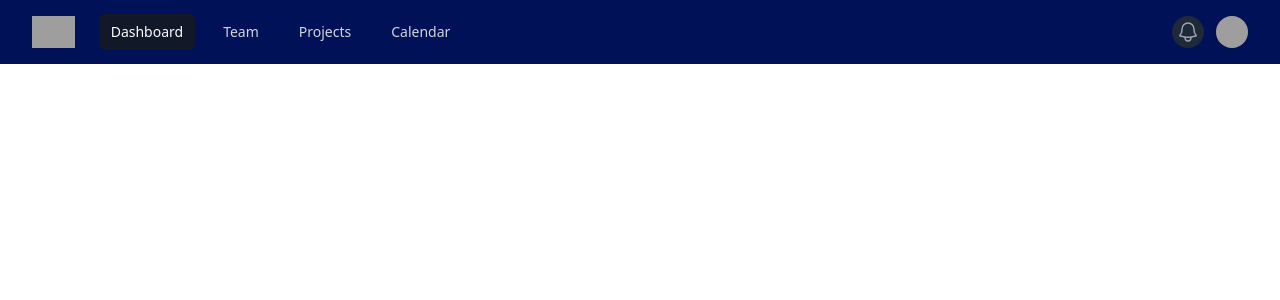
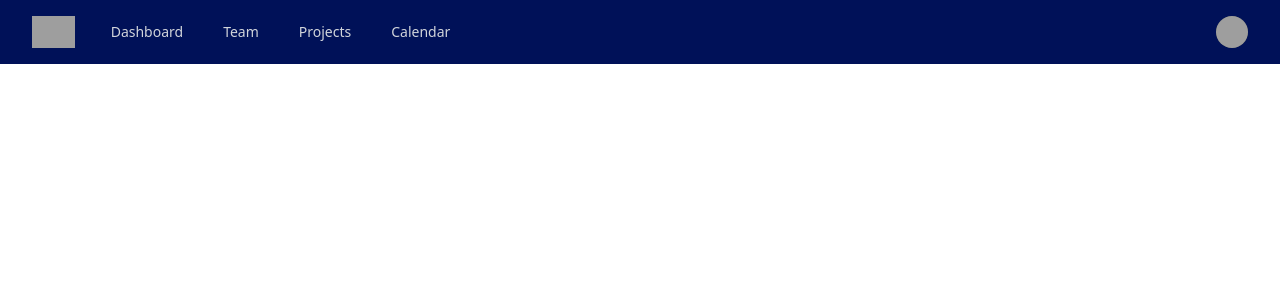
Before and after one commit to reza107-hub/university-management-system, a React (Vite) app: page / in a window 1280 px wide. Shown: the top 300 px of the page. Built offline with nearby package versions, Linux system fonts and the light colour scheme; grey boxes are pictures that could not be loaded.

Commit message:
navbar orginised

```diff
--- /dev/null
+++ b/src/Pages/Shared/Navbar/BigScreenView.jsx
@@ -0,0 +1,18 @@
+const BigScreenView = ({ navigation }) => {
+  return (
+    <div className="flex space-x-4">
+      {navigation.map((item) => (
+        <a
+          key={item.name}
+          href={item.href}
+          className={"text-gray-300 hover:bg-gray-700 hover:text-white rounded-md px-3 py-2 text-sm font-medium"
+          }
+        >
+          {item.name}
+        </a>
+      ))}
+    </div>
+  );
+};
+
+export default BigScreenView;
--- /dev/null
+++ b/src/Pages/Shared/Navbar/MenuIcon.jsx
@@ -0,0 +1,17 @@
+const MenuIcon = ({ Disclosure, open, XMarkIcon, Bars3Icon }) => {
+  return (
+    <div className="absolute inset-y-0 left-0 flex items-center sm:hidden">
+      <Disclosure.Button className="relative inline-flex items-center justify-center rounded-md p-2 text-gray-400 hover:bg-gray-700 hover:text-white focus:outline-none focus:ring-2 focus:ring-inset focus:ring-white">
+        <span className="absolute -inset-0.5" />
+        <span className="sr-only">Open main menu</span>
+        {open ? (
+          <XMarkIcon className="block h-6 w-6" aria-hidden="true" />
+        ) : (
+          <Bars3Icon className="block h-6 w-6" aria-hidden="true" />
+        )}
+      </Disclosure.Button>
+    </div>
+  );
+};
+
+export default MenuIcon;
--- /dev/null
+++ b/src/Pages/Shared/Navbar/NavIcon.jsx
@@ -0,0 +1,13 @@
+const NavIcon = () => {
+  return (
+    <div className="flex flex-shrink-0 items-center">
+      <img
+        className="h-8 w-auto"
+        src="https://tailwindui.com/img/logos/mark.svg?color=indigo&shade=500"
+        alt="Your Company"
+      />
+    </div>
+  );
+};
+
+export default NavIcon;
--- a/src/Pages/Shared/Navbar/NavigationBar.jsx
+++ b/src/Pages/Shared/Navbar/NavigationBar.jsx
@@ -1,166 +1,53 @@
 import { Fragment } from "react";
 import { Disclosure, Menu, Transition } from "@headlessui/react";
-import { Bars3Icon, BellIcon, XMarkIcon } from "@heroicons/react/24/outline";
+import { Bars3Icon, XMarkIcon } from "@heroicons/react/24/outline";
+import { navigation } from "./navigation";
+import NavIcon from "./NavIcon";
+import BigScreenView from "./BigScreenView";
+import SmallScreenView from "./SmallScreenView";
+import MenuIcon from "./MenuIcon";
+import Profile from "./Profile";
 
-const navigation = [
-  { name: "Dashboard", href: "#", current: true },
-  { name: "Team", href: "#", current: false },
-  { name: "Projects", href: "#", current: false },
-  { name: "Calendar", href: "#", current: false },
-];
-
-function classNames(...classes) {
-  return classes.filter(Boolean).join(" ");
-}
-
-export default function NavigationBar() {
+const NavigationBar = () => {
   return (
     <Disclosure as="nav" className="bg-primary">
       {({ open }) => (
         <>
           <div className="mx-auto max-w-7xl px-2 sm:px-6 lg:px-8">
             <div className="relative flex h-16 items-center justify-between">
-              <div className="absolute inset-y-0 left-0 flex items-center sm:hidden">
-                {/* Mobile menu button*/}
-                <Disclosure.Button className="relative inline-flex items-center justify-center rounded-md p-2 text-gray-400 hover:bg-gray-700 hover:text-white focus:outline-none focus:ring-2 focus:ring-inset focus:ring-white">
-                  <span className="absolute -inset-0.5" />
-                  <span className="sr-only">Open main menu</span>
-                  {open ? (
-                    <XMarkIcon className="block h-6 w-6" aria-hidden="true" />
-                  ) : (
-                    <Bars3Icon className="block h-6 w-6" aria-hidden="true" />
-                  )}
-                </Disclosure.Button>
-              </div>
+              {/* Mobile menu button*/}
+              <MenuIcon
+                Disclosure={Disclosure}
+                open={open}
+                XMarkIcon={XMarkIcon}
+                Bars3Icon={Bars3Icon}
+              />
               <div className="flex flex-1 items-center justify-center sm:items-stretch sm:justify-start">
-                <div className="flex flex-shrink-0 items-center">
-                  <img
-                    className="h-8 w-auto"
-                    src="https://tailwindui.com/img/logos/mark.svg?color=indigo&shade=500"
-                    alt="Your Company"
-                  />
-                </div>
+                {/* Nav icon image*/}
+                <NavIcon />
                 <div className="hidden sm:ml-6 sm:block">
-                  <div className="flex space-x-4">
-                    {navigation.map((item) => (
-                      <a
-                        key={item.name}
-                        href={item.href}
-                        className={classNames(
-                          item.current
-                            ? "bg-gray-900 text-white"
-                            : "text-gray-300 hover:bg-gray-700 hover:text-white",
-                          "rounded-md px-3 py-2 text-sm font-medium"
-                        )}
-                        aria-current={item.current ? "page" : undefined}
-                      >
-                        {item.name}
-                      </a>
-                    ))}
-                  </div>
+                  {/* for big screen view */}
+                  <BigScreenView navigation={navigation} />
                 </div>
               </div>
               <div className="absolute inset-y-0 right-0 flex items-center pr-2 sm:static sm:inset-auto sm:ml-6 sm:pr-0">
-                <button
-                  type="button"
-                  className="relative rounded-full bg-gray-800 p-1 text-gray-400 hover:text-white focus:outline-none focus:ring-2 focus:ring-white focus:ring-offset-2 focus:ring-offset-gray-800"
-                >
-                  <span className="absolute -inset-1.5" />
-                  <span className="sr-only">View notifications</span>
-                  <BellIcon className="h-6 w-6" aria-hidden="true" />
-                </button>
-
                 {/* Profile dropdown */}
-                <Menu as="div" className="relative ml-3">
-                  <div>
-                    <Menu.Button className="relative flex rounded-full bg-gray-800 text-sm focus:outline-none focus:ring-2 focus:ring-white focus:ring-offset-2 focus:ring-offset-gray-800">
-                      <span className="absolute -inset-1.5" />
-                      <span className="sr-only">Open user menu</span>
-                      <img
-                        className="h-8 w-8 rounded-full"
-                        src="https://images.unsplash.com/photo-1472099645785-5658abf4ff4e?ixlib=rb-1.2.1&ixid=eyJhcHBfaWQiOjEyMDd9&auto=format&fit=facearea&facepad=2&w=256&h=256&q=80"
-                        alt=""
-                      />
-                    </Menu.Button>
-                  </div>
-                  <Transition
-                    as={Fragment}
-                    enter="transition ease-out duration-100"
-                    enterFrom="transform opacity-0 scale-95"
-                    enterTo="transform opacity-100 scale-100"
-                    leave="transition ease-in duration-75"
-                    leaveFrom="transform opacity-100 scale-100"
-                    leaveTo="transform opacity-0 scale-95"
-                  >
-                    <Menu.Items className="absolute right-0 z-10 mt-2 w-48 origin-top-right rounded-md bg-white py-1 shadow-lg ring-1 ring-black ring-opacity-5 focus:outline-none">
-                      <Menu.Item>
-                        {({ active }) => (
-                          <a
-                            href="#"
-                            className={classNames(
-                              active ? "bg-gray-100" : "",
-                              "block px-4 py-2 text-sm text-gray-700"
-                            )}
-                          >
-                            Your Profile
-                          </a>
-                        )}
-                      </Menu.Item>
-                      <Menu.Item>
-                        {({ active }) => (
-                          <a
-                            href="#"
-                            className={classNames(
-                              active ? "bg-gray-100" : "",
-                              "block px-4 py-2 text-sm text-gray-700"
-                            )}
-                          >
-                            Settings
-                          </a>
-                        )}
-                      </Menu.Item>
-                      <Menu.Item>
-                        {({ active }) => (
-                          <a
-                            href="#"
-                            className={classNames(
-                              active ? "bg-gray-100" : "",
-                              "block px-4 py-2 text-sm text-gray-700"
-                            )}
-                          >
-                            Sign out
-                          </a>
-                        )}
-                      </Menu.Item>
-                    </Menu.Items>
-                  </Transition>
-                </Menu>
+                <Profile
+                  Menu={Menu}
+                  Transition={Transition}
+                  Fragment={Fragment}
+                />
               </div>
             </div>
           </div>
 
           <Disclosure.Panel className="sm:hidden">
-            <div className="space-y-1 px-2 pb-3 pt-2">
-              {navigation.map((item) => (
-                <Disclosure.Button
-                  key={item.name}
-                  as="a"
-                  href={item.href}
-                  className={classNames(
-                    item.current
-                      ? "bg-gray-900 text-white"
-                      : "text-gray-300 hover:bg-gray-700 hover:text-white",
-                    "block rounded-md px-3 py-2 text-base font-medium"
-                  )}
-                  aria-current={item.current ? "page" : undefined}
-                >
-                  {item.name}
-                </Disclosure.Button>
-              ))}
-            </div>
+            {/* responsive view */}
+            <SmallScreenView navigation={navigation} Disclosure={Disclosure} />
           </Disclosure.Panel>
         </>
       )}
     </Disclosure>
   );
-}
+};
+export default NavigationBar;
--- /dev/null
+++ b/src/Pages/Shared/Navbar/Profile.jsx
@@ -0,0 +1,69 @@
+const Profile = ({ Menu, Transition, Fragment }) => {
+  return (
+    <>
+      <Menu as="div" className="relative ml-3">
+        <div>
+          <Menu.Button className="relative flex rounded-full bg-gray-800 text-sm focus:outline-none focus:ring-2 focus:ring-white focus:ring-offset-2 focus:ring-offset-gray-800">
+            <span className="absolute -inset-1.5" />
+            <span className="sr-only">Open user menu</span>
+            <img
+              className="h-8 w-8 rounded-full"
+              src="https://images.unsplash.com/photo-1472099645785-5658abf4ff4e?ixlib=rb-1.2.1&ixid=eyJhcHBfaWQiOjEyMDd9&auto=format&fit=facearea&facepad=2&w=256&h=256&q=80"
+              alt=""
+            />
+          </Menu.Button>
+        </div>
+        <Transition
+          as={Fragment}
+          enter="transition ease-out duration-100"
+          enterFrom="transform opacity-0 scale-95"
+          enterTo="transform opacity-100 scale-100"
+          leave="transition ease-in duration-75"
+          leaveFrom="transform opacity-100 scale-100"
+          leaveTo="transform opacity-0 scale-95"
+        >
+          <Menu.Items className="absolute right-0 z-10 mt-2 w-48 origin-top-right rounded-md bg-white py-1 shadow-lg ring-1 ring-black ring-opacity-5 focus:outline-none">
+            <Menu.Item>
+              {({ active }) => (
+                <a
+                  href="#"
+                  className={`${
+                    active ? "bg-gray-100" : ""
+                  } block px-4 py-2 text-sm text-gray-700`}
+                >
+                  Your Profile
+                </a>
+              )}
+            </Menu.Item>
+            <Menu.Item>
+              {({ active }) => (
+                <a
+                  href="#"
+                  className={`${
+                    active ? "bg-gray-100" : ""
+                  } block px-4 py-2 text-sm text-gray-700`}
+                >
+                  Settings
+                </a>
+              )}
+            </Menu.Item>
+            <Menu.Item>
+              {({ active }) => (
+                <a
+                  href="#"
+                  className={`${
+                    active ? "bg-gray-100" : ""
+                  } block px-4 py-2 text-sm text-gray-700`}
+                >
+                  Sign out
+                </a>
+              )}
+            </Menu.Item>
+          </Menu.Items>
+        </Transition>
+      </Menu>
+    </>
+  );
+};
+
+export default Profile;
--- /dev/null
+++ b/src/Pages/Shared/Navbar/SmallScreenView.jsx
@@ -0,0 +1,18 @@
+const SmallScreenView = ({ navigation, Disclosure }) => {
+  return (
+    <div className="space-y-1 px-2 pb-3 pt-2">
+      {navigation.map((item) => (
+        <Disclosure.Button
+          key={item.name}
+          as="a"
+          href={item.href}
+          className="text-gray-300 hover:bg-gray-700 hover:text-white block rounded-md px-3 py-2 text-base font-medium"
+        >
+          {item.name}
+        </Disclosure.Button>
+      ))}
+    </div>
+  );
+};
+
+export default SmallScreenView;
--- /dev/null
+++ b/src/Pages/Shared/Navbar/navigation.js
@@ -0,0 +1,6 @@
+export const navigation = [
+    { name: "Dashboard", href: "#" },
+    { name: "Team", href: "#" },
+    { name: "Projects", href: "#" },
+    { name: "Calendar", href: "#" },
+];
```
